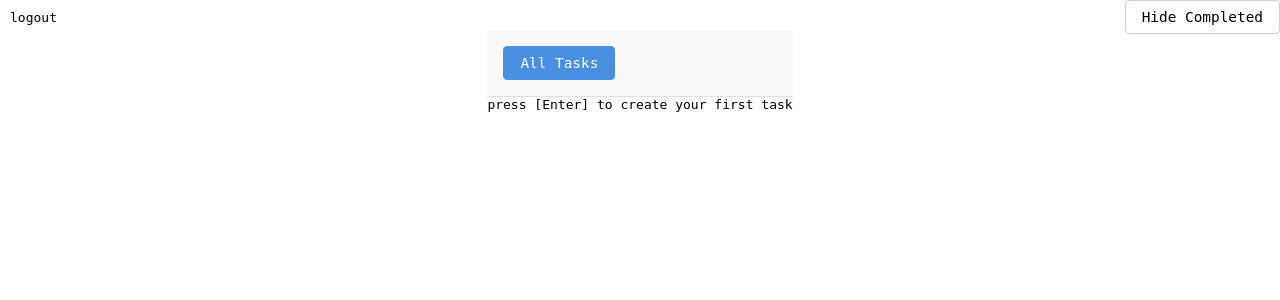
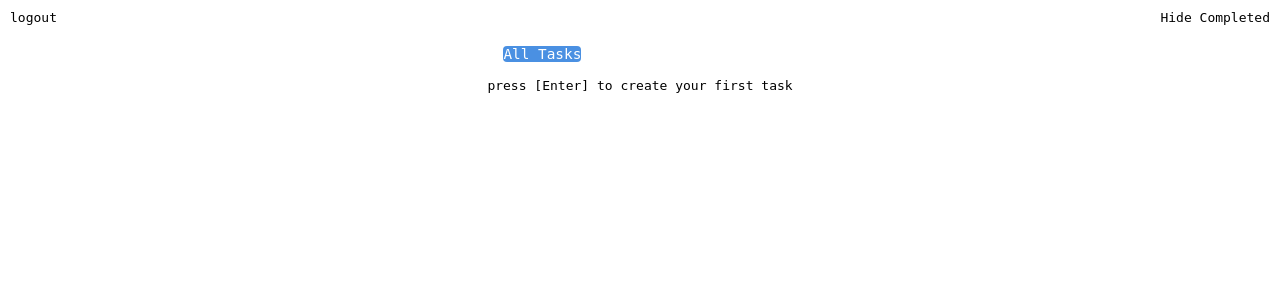
Before and after one commit to ilisien/todo_v3, a Flask app: page / in a window 1280 px wide. Shown: the top 300 px of the page. Run offline with Flask 3, Linux system fonts and the light colour scheme; the visitor is signed in with stand-in values (Sample User, id 1); data comes from the database, SQL or seed files in the repository; data that the repository does not hold is empty.

Commit message:
somewhat more how it should be

```diff
--- a/app.py
+++ b/app.py
@@ -66,7 +66,6 @@ class Task(db.Model):
             classes += "hidden "
             return classes
 
-
 class AppState(db.Model):
     """Store application state for single-user app"""
     __tablename__ = "app_state"
@@ -88,14 +87,12 @@ class AppState(db.Model):
         else:
             self.active_tags = tags_list
 
-
 def get_default_filters():
     """Return default filter state"""
     return {
         'show_completed': True,
         'active_tags': ""  # Store as empty string, not list
     }
-
 
 def load_filters():
     """Load filter state from database"""
--- a/static/style.css
+++ b/static/style.css
@@ -284,6 +284,11 @@ p.description {
   padding: 10px;
 }
 
+.toggle-completed-tasks.active {
+    color: var(--color-warning);
+}
+
+
 .htmx-indicator {
   opacity: 0;
   transition: opacity 500ms ease-in;
@@ -306,8 +311,6 @@ p.description {
     justify-content: space-between;
     gap: 1rem;
     padding: 1rem;
-    border-bottom: 1px solid #e0e0e0;
-    background-color: #fafafa;
     flex-wrap: wrap;
 }
 
@@ -319,9 +322,6 @@ p.description {
 }
 
 .filter-tab {
-    padding: 0.5rem 1rem;
-    border: 1px solid #d0d0d0;
-    background-color: white;
     border-radius: 4px;
     cursor: pointer;
     font-size: 0.9rem;
@@ -336,58 +336,19 @@ p.description {
 .filter-tab.active {
     background-color: #4a90e2;
     color: white;
-    border-color: #4a90e2;
-}
-
-.toggle-completed-tasks {
-    padding: 0.5rem 1rem;
-    border: 1px solid #d0d0d0;
-    background-color: white;
-    border-radius: 4px;
-    cursor: pointer;
-    font-size: 0.9rem;
-    transition: all 0.2s ease;
-    white-space: nowrap;
-}
-
-.toggle-completed-tasks:hover {
-    background-color: #f0f0f0;
-    border-color: #a0a0a0;
-}
-
-.toggle-completed-tasks.active {
-    background-color: #e74c3c;
-    color: white;
-    border-color: #e74c3c;
 }
 
 /* Tags Field Styling */
 .tags-wrapper {
     display: flex;
-    align-items: center;
-    gap: 0.5rem;
-    margin: 0.5rem 0;
-    padding: 0.5rem;
-    background-color: #f9f9f9;
-    border-radius: 4px;
+    gap:15px;
 }
 
 .tags-label {
-    font-size: 0.85rem;
-    color: #666;
-    font-weight: 500;
     white-space: nowrap;
 }
 
 .tags.editable {
-    flex: 1;
-    min-height: 1.5rem;
-    padding: 0.3rem 0.5rem;
-    border: 1px solid #e0e0e0;
-    border-radius: 3px;
-    background-color: white;
-    font-size: 0.85rem;
-    color: #555;
     font-family: monospace;
 }
 
@@ -396,9 +357,3 @@ p.description {
     color: #aaa;
     font-style: italic;
 }
-
-.tags.editable:focus {
-    outline: none;
-    border-color: #4a90e2;
-    background-color: #fefefe;
-}
```
